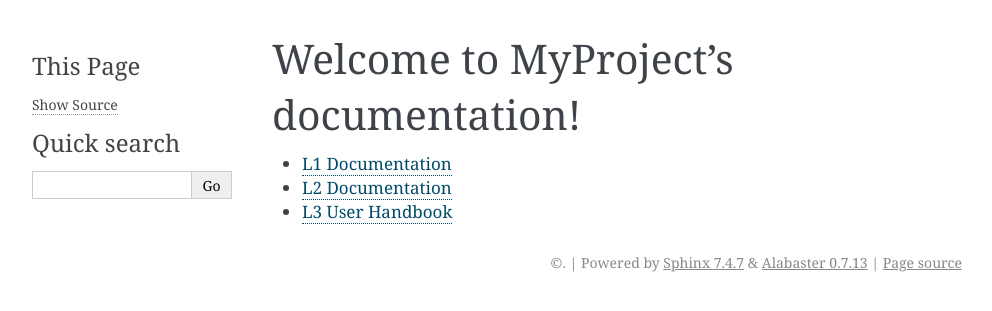
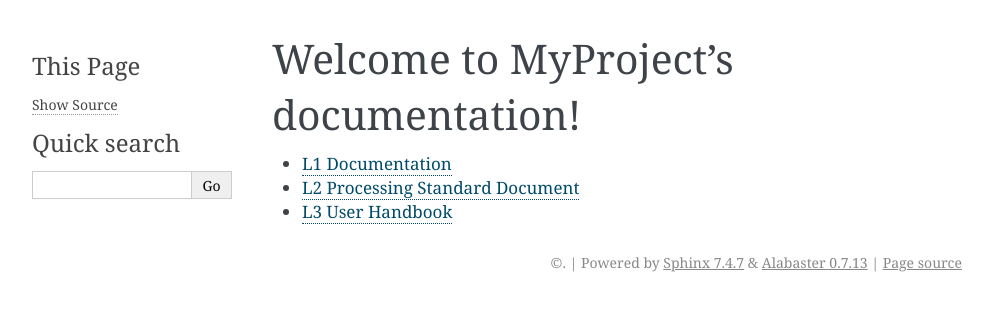
Before and after one commit to msikka09/rtd_multi_sample, a Sphinx documentation site: the page built from docs/index.rst, in a window 1280 px wide. Shown: the top 311 px of the page, without its empty margins (148-1140 px from the left). Built offline with Sphinx 7.4.7, drawn with Linux system fonts in a browser that asks for light colours.

Commit message:
updated path to L2 JPL document

```diff
--- a/docs/index.rst
+++ b/docs/index.rst
@@ -6,5 +6,5 @@ Welcome to MyProject's documentation!
    :maxdepth: 1
 
    L1/index
-   L2/index
+   L2 Processing Standard Document <https://grace-fo-jpl-l2-document.readthedocs.io/en/latest/>
    L3 User Handbook <https://multi-sample.readthedocs.io/projects/grace-fo-l3-handbook/en/latest/>
```
